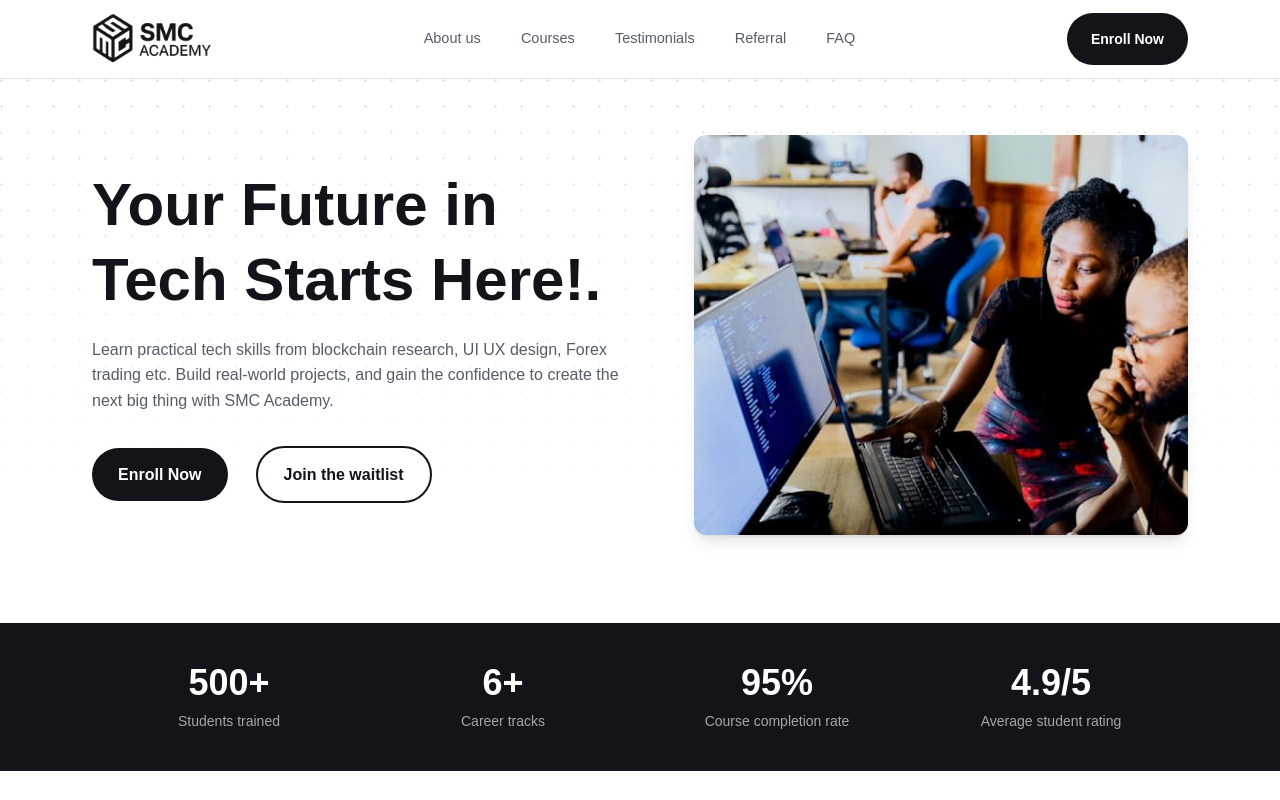
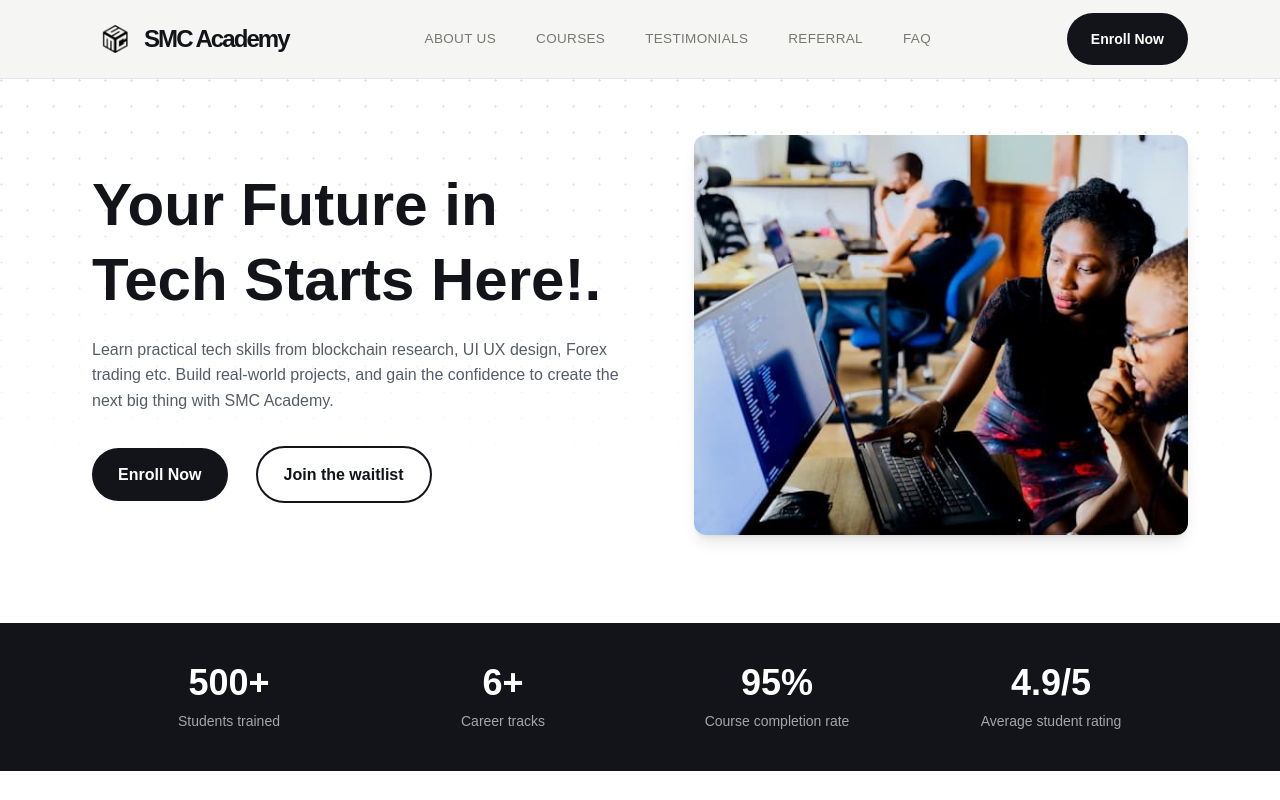
Before and after one commit to Kansoldev/smc-academy-landing-page, a Next.js app: page / in a window 1280 px wide. Shown: the top 800 px of the page. Built offline with nearby package versions, Linux system fonts and the light colour scheme; a web font is replaced by a local one.

Commit message:
refactor: update header style to match SMC brand

```diff
--- a/components/Header.tsx
+++ b/components/Header.tsx
@@ -18,24 +18,29 @@ export default function Header() {
   const [open, setOpen] = useState(false);
 
   return (
-    <header className="sticky top-0 z-50 border-b border-[#e4e6eb] bg-white/88 backdrop-blur-[10px]">
+    <header className="sticky top-0 z-50 border-b border-[#e4e6eb] bg-[#f5f5f4] backdrop-blur-[10px]">
       <div className="max-w-290 w-full mx-auto flex items-center justify-between px-5 md:px-8 h-19.5">
-        <Link href="/">
-          <Image
-            src="/logo.svg"
-            width={120}
-            height={100}
-            className="object-cover max-w-full"
-            alt="SMC Academy logo"
-          />
+        <Link href="/" className="flex items-center sm:gap-2">
+          <div className="relative h-11 w-11">
+            <Image
+              src="/logo.png"
+              className="object-contain max-w-full"
+              alt="SMC Academy logo"
+              fill
+            />
+          </div>
+
+          <span className="text-[24px] font-black tracking-[-0.08em]">
+            SMC Academy
+          </span>
         </Link>
 
-        <nav className="hidden md:flex items-center md:gap-5 lg:gap-10">
+        <nav className="hidden md:flex items-center justify-center md:gap-5 lg:gap-10">
           {links.map(([label, href]) => (
             <Link
               key={href}
               href={href}
-              className="text-[14.5px] font-medium text-[#565c68] transition-colors hover:text-[#12141a]"
+              className="text-[0.84375rem] uppercase font-medium text-[#777772] hover:text-black tracking-wide transition-colors"
             >
               {label}
             </Link>
@@ -75,7 +80,7 @@ export default function Header() {
               <Link
                 key={href}
                 href={href}
-                className="border-b border-[#e4e6eb] px-8 py-3.5 text-[15px] font-medium"
+                className="text-[0.84375rem] text-[#777772] hover:text-black uppercase font-medium border-b border-[#e4e6eb] px-8 py-3.5"
                 onClick={() => setOpen(false)}
               >
                 {label}
```
Also changed, not shown: public/logo.png (added), public/logo.svg (deleted).
